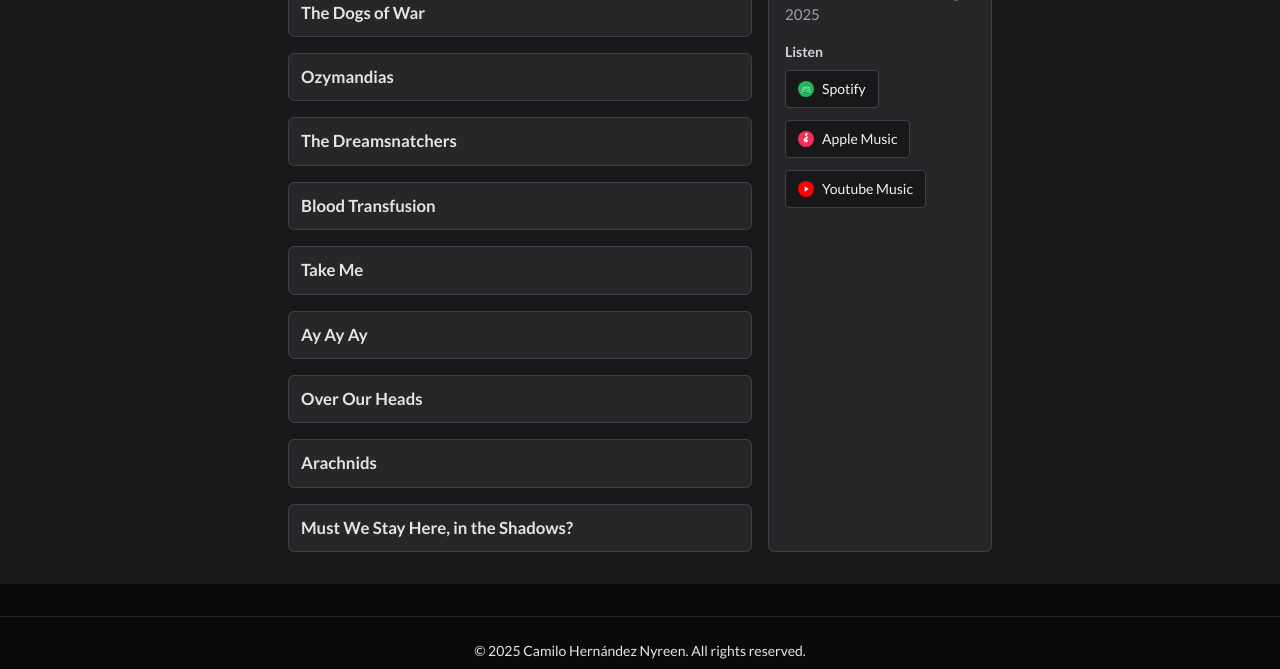
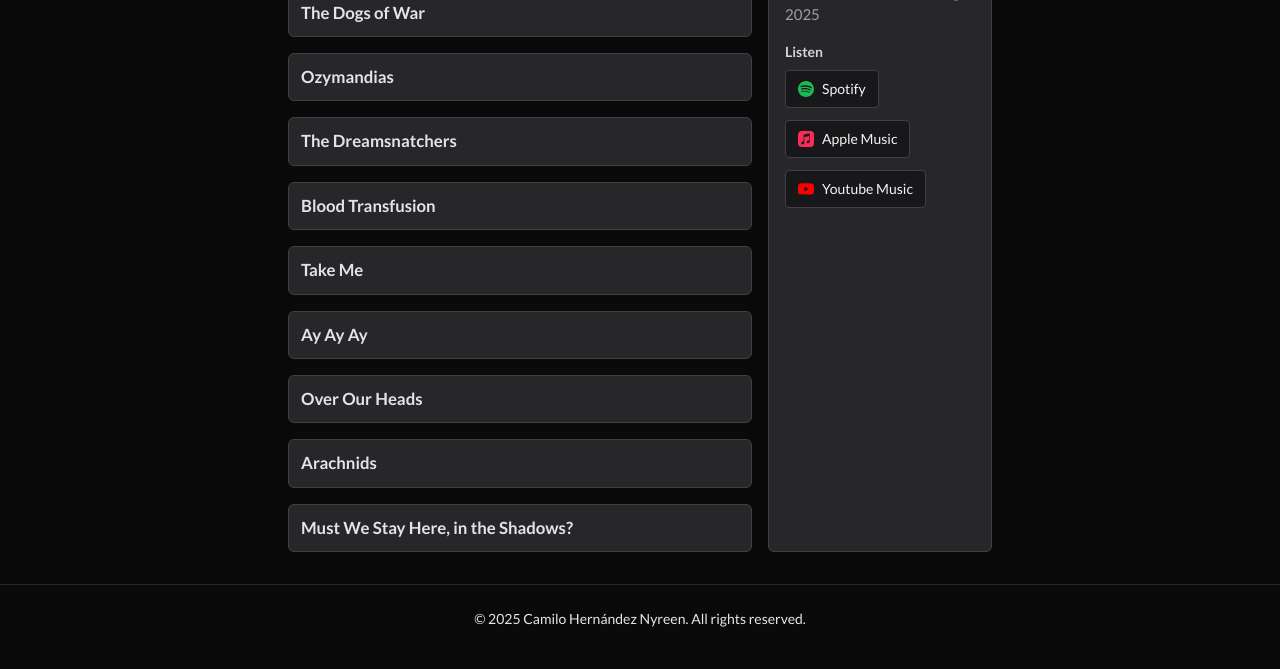
Before and after one commit to blobbeliblob/wholesale-tuna-website, a Next.js app: page /albums/all-hail-the-king in a window 1280 px wide. Shown: the part 283-952 px from the top of the page. Built offline with nearby package versions, Linux system fonts and the light colour scheme.

Commit message:
formatting

```diff
--- a/app/albums/[slug]/page.tsx
+++ b/app/albums/[slug]/page.tsx
@@ -4,59 +4,26 @@ import type { Metadata } from "next";
 import { getAlbumBySlug, getAllSlugs } from "../../../data/albums";
 import { getLyrics } from "../../../data/lyrics";
 import { notFound } from "next/navigation";
+import { SiSpotify, SiApplemusic, SiYoutube, SiBandcamp, SiSoundcloud } from "react-icons/si";
+import { FiMusic } from "react-icons/fi";
 
-function getBrandIcon(name?: string) {
+function BrandIcon({ name, className }: { name?: string; className?: string }) {
   const n = (name || "").toLowerCase();
-  if (n.includes("spotify")) {
-    return (
-      <svg width="16" height="16" viewBox="0 0 168 168" xmlns="http://www.w3.org/2000/svg" aria-hidden>
-        <circle cx="84" cy="84" r="84" fill="#1DB954" />
-        <path d="M38 120c26-16 62-18 92-6" stroke="#fff" strokeWidth="8" strokeLinecap="round" strokeLinejoin="round" />
-        <path d="M44 96c24-14 56-15 80-5" stroke="#fff" strokeWidth="8" strokeLinecap="round" strokeLinejoin="round" />
-        <path d="M52 74c20-11 44-12 64-3" stroke="#fff" strokeWidth="8" strokeLinecap="round" strokeLinejoin="round" />
-      </svg>
-    );
-  }
-  if (n.includes("apple") || n.includes("apple music")) {
-    return (
-      <svg width="16" height="16" viewBox="0 0 24 24" xmlns="http://www.w3.org/2000/svg" aria-hidden>
-        <circle cx="12" cy="12" r="12" fill="#FA2C59" />
-        <path d="M13.2 7.5c-.2.1-.6.3-1 .3-.4 0-.8-.2-1-.3-.4-.3-1-.7-1-1.7 0-1 .6-1.6 1-1.9.6-.4 1.4-.4 1.8-.4.5 0 1.2.1 1.8.5-.1.3-.3 1-.6 1.5-.4.6-.9 1-1.9 1.6zM12 9.8c-.9 0-1.9.5-2.6 1.3-.5.6-.9 1.4-.9 2.3 0 .8.3 1.7.9 2.3.7.8 1.7 1.3 2.6 1.3.8 0 1.7-.4 2.3-1 .4-.4.7-1 1-1.6-1.2-.4-2.1-1.4-2.1-2.6 0-1.2.9-2.2 2.1-2.6-.6-.7-1.5-1.2-2.3-1.3z" fill="#fff" />
-      </svg>
-    );
-  }
-  if (n.includes("youtube") || n.includes("youtube music")) {
-    return (
-      <svg width="16" height="16" viewBox="0 0 24 24" xmlns="http://www.w3.org/2000/svg" aria-hidden>
-        <circle cx="12" cy="12" r="12" fill="#FF0000" />
-        <path d="M10 8l6 4-6 4z" fill="#fff" />
-      </svg>
-    );
-  }
-  if (n.includes("bandcamp")) {
-    return (
-      <svg width="16" height="16" viewBox="0 0 24 24" xmlns="http://www.w3.org/2000/svg" aria-hidden>
-        <rect x="2" y="4" width="20" height="16" rx="2" fill="#2F71FF" />
-        <path d="M6 14h3l3-6v12l3-6h3" stroke="#fff" strokeWidth="1.2" strokeLinecap="round" strokeLinejoin="round" fill="none" />
-      </svg>
-    );
-  }
-  if (n.includes("soundcloud") || n.includes("sound cloud")) {
-    return (
-      <svg width="16" height="16" viewBox="0 0 24 24" xmlns="http://www.w3.org/2000/svg" aria-hidden>
-        <path d="M3 14a4 4 0 0 1 8 0h2a5 5 0 0 1 0-10C12 4 11 4 10 4 8 4 6 5 5 7 4 9 3 11 3 14z" fill="#FF5500" />
-        <path d="M13 14h6v2h-6z" fill="#FF5500" />
-      </svg>
-    );
-  }
+  // choose a brand color class for each known provider
+  let colorClass = "text-zinc-100";
+  if (n.includes("spotify")) colorClass = "text-[#1DB954]";
+  else if (n.includes("apple")) colorClass = "text-[#FA2C59]";
+  else if (n.includes("youtube")) colorClass = "text-[#FF0000]";
+  else if (n.includes("bandcamp")) colorClass = "text-[#2F71FF]";
+  else if (n.includes("soundcloud") || n.includes("sound cloud")) colorClass = "text-[#FF5500]";
 
-  // fallback generic music icon
-  return (
-    <svg width="16" height="16" viewBox="0 0 24 24" xmlns="http://www.w3.org/2000/svg" aria-hidden>
-      <path d="M9 17a3 3 0 1 0 0-6 3 3 0 0 0 0 6z" fill="#cbd5e1" />
-      <path d="M9 11V5l10-2v6" stroke="#cbd5e1" strokeWidth="1.5" strokeLinecap="round" strokeLinejoin="round" />
-    </svg>
-  );
+  const combined = [className, colorClass].filter(Boolean).join(" ");
+  if (n.includes("spotify")) return <SiSpotify className={combined} aria-hidden />;
+  if (n.includes("apple")) return <SiApplemusic className={combined} aria-hidden />;
+  if (n.includes("youtube")) return <SiYoutube className={combined} aria-hidden />;
+  if (n.includes("bandcamp")) return <SiBandcamp className={combined} aria-hidden />;
+  if (n.includes("soundcloud") || n.includes("sound cloud")) return <SiSoundcloud className={combined} aria-hidden />;
+  return <FiMusic className={combined} aria-hidden />;
 }
 
 export async function generateStaticParams() {
@@ -76,7 +43,7 @@ export default async function AlbumPage({ params }: { params: Promise<{ slug: st
   if (!album) return notFound();
 
   return (
-    <div className="min-h-screen bg-zinc-900 text-zinc-200">
+    <div className="min-h-screen text-zinc-200">
       <main className="mx-auto max-w-3xl p-8">
         <Link href="/" className="text-zinc-300 hover:underline">
           ← Back
@@ -85,11 +52,11 @@ export default async function AlbumPage({ params }: { params: Promise<{ slug: st
         <section className="mt-6">
           <div className="grid gap-4 lg:grid-cols-3">
             <div className="lg:col-span-2 space-y-4">
-              {album.tracks.map((t) => (
+                {album.tracks.map((t) => (
                 <details key={t.id} className="rounded-md border border-zinc-700 p-3 bg-zinc-800">
                   <summary className="text-2xl font-semibold">{t.title}</summary>
-                  {/* make lyrics scrollable when opened */}
-                  <div className="mt-2 whitespace-pre-wrap text-zinc-200 font-mono max-h-64 overflow-auto pr-2">{getLyrics(t.id)}</div>
+                  {/* make lyrics scrollable when opened; use smaller text for lyrics */}
+                  <div className="mt-2 whitespace-pre-wrap text-zinc-200 font-mono max-h-64 overflow-auto pr-2 text-xs">{getLyrics(t.id)}</div>
                 </details>
               ))}
             </div>
@@ -113,8 +80,8 @@ export default async function AlbumPage({ params }: { params: Promise<{ slug: st
                         rel="noopener noreferrer"
                         className="inline-flex items-center gap-2 px-3 py-2 bg-zinc-900 border border-zinc-700 rounded text-zinc-100 hover:bg-zinc-800"
                       >
-                        {/* small brand SVGs */}
-                        {getBrandIcon(l.name)}
+                        {/* brand icon (react-icons) */}
+                        <BrandIcon name={l.name} className="w-4 h-4" />
 
                         <span className="text-sm">{l.name}</span>
                       </a>
--- a/app/layout.tsx
+++ b/app/layout.tsx
@@ -10,8 +10,8 @@ const lato = Lato({
 });
 
 export const metadata: Metadata = {
-  title: "Create Next App",
-  description: "Generated by create next app",
+  title: "Wholesale Tuna",
+  description: "Official website of Wholesale Tuna, featuring lyrics and album cover art.",
 };
 
 export default function RootLayout({
@@ -26,7 +26,7 @@ export default function RootLayout({
           {children}
         </main>
 
-        <footer className="site-footer mt-8 border-t border-zinc-800 text-zinc-400 text-sm py-6 px-4 text-center">
+        <footer className="site-footer border-t border-zinc-800 text-zinc-400 text-sm py-6 px-4 text-center">
           © {new Date().getFullYear()} {site.author}. All rights reserved.
         </footer>
       </body>
--- a/app/page.tsx
+++ b/app/page.tsx
@@ -4,7 +4,7 @@ import { albums } from "../data/albums";
 
 export default function Home() {
   return (
-  <div className="min-h-screen bg-zinc-900 text-zinc-200">
+  <div className="min-h-screen text-zinc-200">
       <main className="mx-auto max-w-3xl p-8">
         <header className="mb-8">
           <h1 className="text-4xl font-bold">Wholesale Tuna</h1>
--- a/data/site.ts
+++ b/data/site.ts
@@ -2,11 +2,6 @@ export const site = {
   title: "Wholesale Tuna",
   author: "Camilo Hernández Nyreen",
   description: "Music, lyrics, and cover art by Wholesale Tuna.",
-  social: [
-    { name: "Twitter", url: "https://twitter.com/yourhandle" },
-    { name: "Instagram", url: "https://instagram.com/yourhandle" },
-    { name: "Bandcamp", url: "https://yourname.bandcamp.com" },
-  ],
 };
 
 export type SocialLink = {
```
Also changed, not shown: package.json (+6 -5 lines), 1 other file (tests, documents, lock files or other folders).
